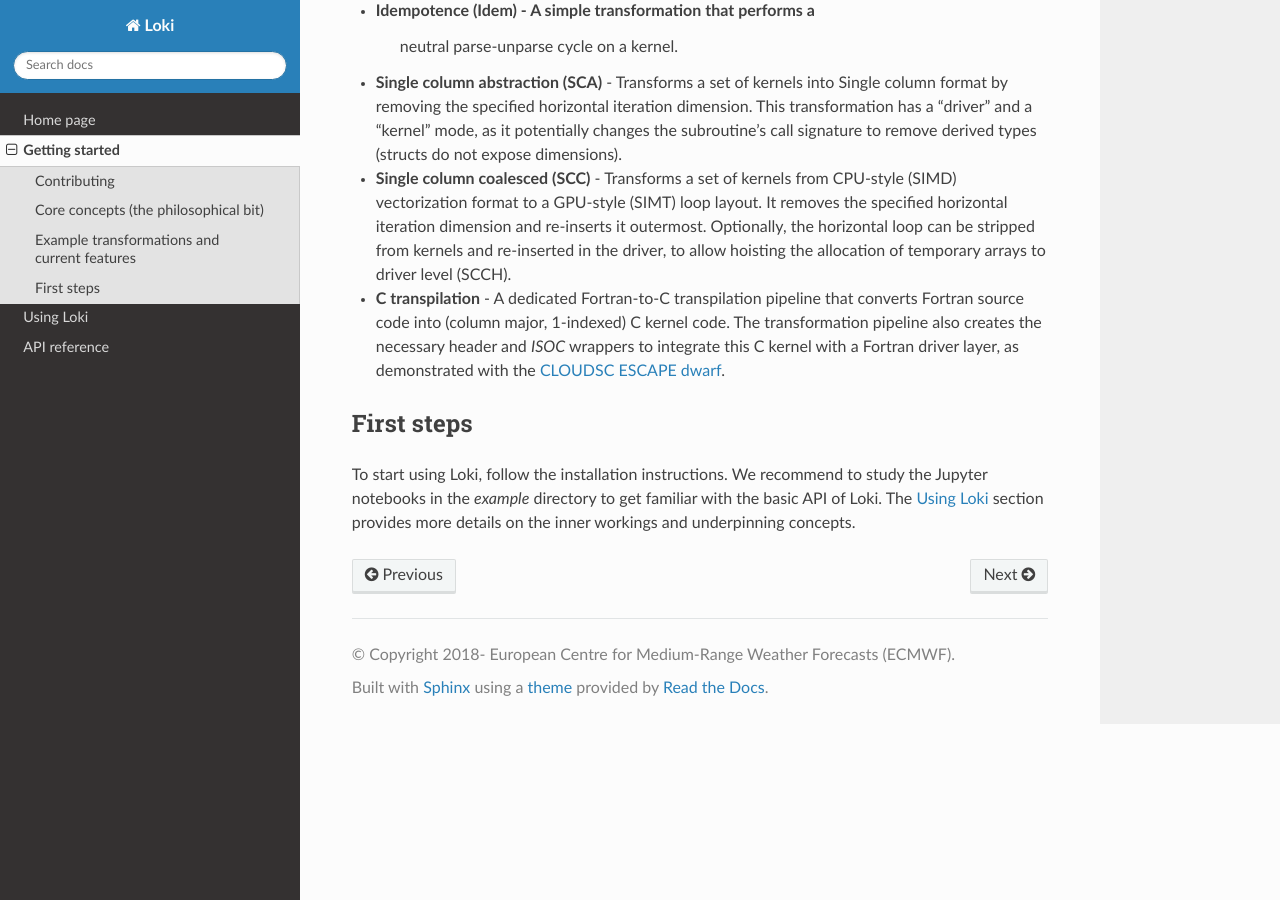
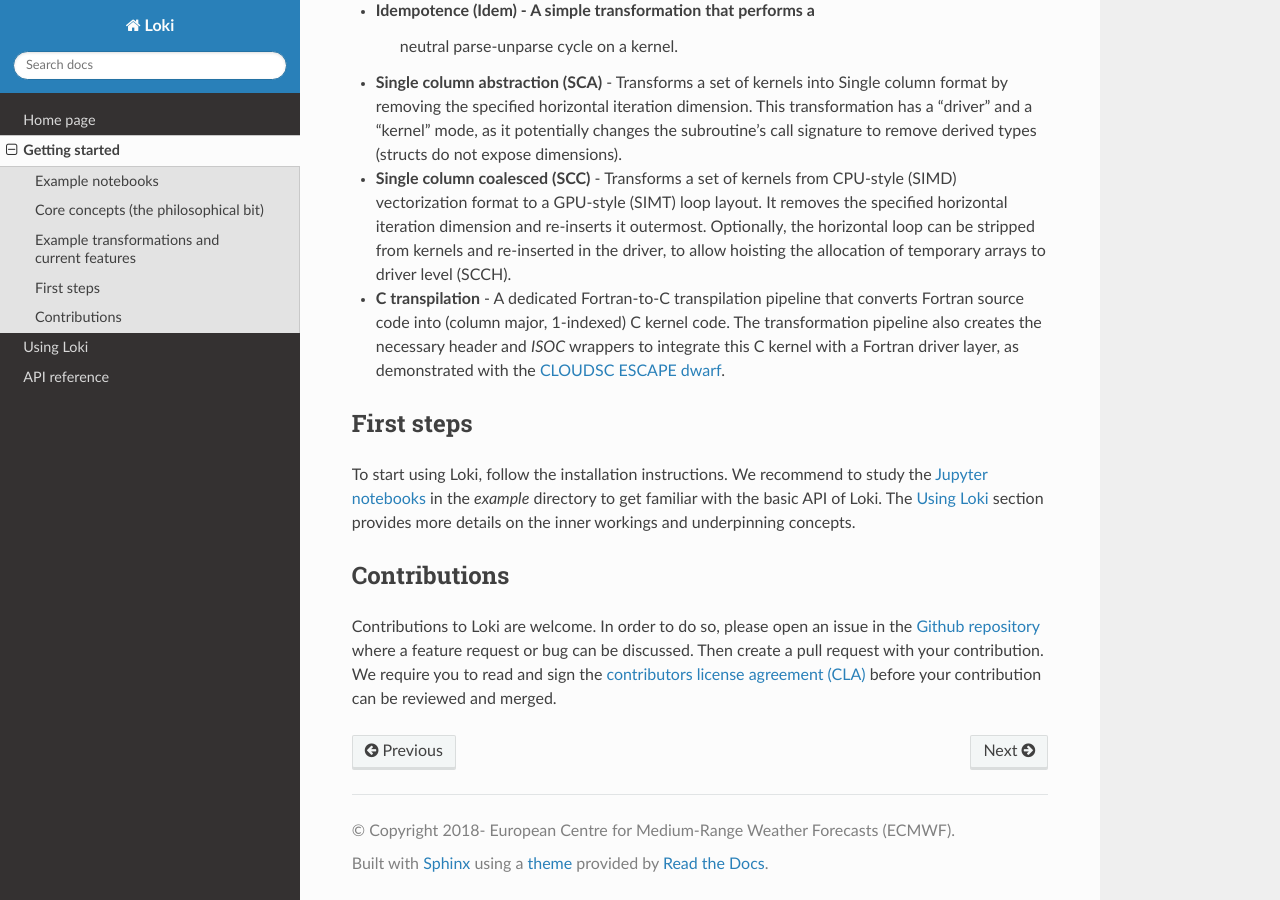
Before and after one commit to ecmwf-ifs/loki, a Sphinx documentation site: the page built from docs/source/getting_started.rst, in a window 1280 px wide and 900 px high, scrolled down 1169 px. Built offline with Sphinx 7.4.7 and the Read the Docs theme 2.0.0, drawn with Linux system fonts in a browser that asks for light colours; pages that are not in the unit, such as notebooks, are missing from menus.

Commit message:
Show example notebooks in the documentation

```diff
--- a/docs/source/conf.py
+++ b/docs/source/conf.py
@@ -41,6 +41,7 @@
 #    'recommonmark',  # read markdown
     'sphinx_rtd_theme',  # read the docs theme
     'myst_parser',  # parse markdown files
+    'nbsphinx',  # parse Jupyter notebooks
     'sphinx_design',  # cards, panels and dropdown content
 ]
 
@@ -68,7 +69,7 @@
 # List of patterns, relative to source directory, that match files and
 # directories to ignore when looking for source files.
 # This pattern also affects html_static_path and html_extra_path.
-exclude_patterns = ['**/tests/**/*.py']
+exclude_patterns = ['**/tests/']
 
 # Prefix each section label with the document it is in, followed by a colon
 autosectionlabel_prefix_document = True
--- a/docs/source/getting_started.rst
+++ b/docs/source/getting_started.rst
@@ -6,7 +6,7 @@
    :hidden:
 
    INSTALL
-   contributing
+   notebooks
 
 
 Core concepts (the philosophical bit)
@@ -87,6 +87,17 @@
 ===========
 
 To start using Loki, follow the :doc:`installation instructions <INSTALL>`.
-We recommend to study the Jupyter notebooks in the `example` directory
-to get familiar with the basic API of Loki. The :doc:`Using Loki <using_loki>`
-section provides more details on the inner workings and underpinning concepts.
+We recommend to study the :doc:`Jupyter notebooks <notebooks>` in the `example`
+directory to get familiar with the basic API of Loki. The
+:doc:`Using Loki <using_loki>` section provides more details on the inner
+workings and underpinning concepts.
+
+Contributions
+=============
+
+Contributions to Loki are welcome. In order to do so, please open an
+issue in the `Github repository <https://github.com/ecmwf-ifs/loki/issues>`__
+where a feature request or bug can be discussed.
+Then create a pull request with your contribution. We require you to read and sign the
+`contributors license agreement (CLA) <http://claassistant.ecmwf.int/ecmwf-ifs/loki>`__
+before your contribution can be reviewed and merged.
--- a/docs/source/overview.rst
+++ /dev/null
@@ -1,3 +0,0 @@
-========
-Overview
-========
--- a/setup.cfg
+++ b/setup.cfg
@@ -50,6 +50,7 @@
     recommonmark  # to allow parsing markdown
     sphinx-rtd-theme  # ReadTheDocs theme
     myst-parser  # Markdown parser for sphinx
+    nbsphinx  # Jupyter notebook parser for sphinx
     sphinx-design  # Add panels, cards and dropdowns for sphinx
 examples =
     jupyter
```
Also changed, not shown: docs/source/contributing.rst (deleted, +0 -10 lines), docs/source/notebooks.rst (added, +16 -0 lines), 1 other file.
